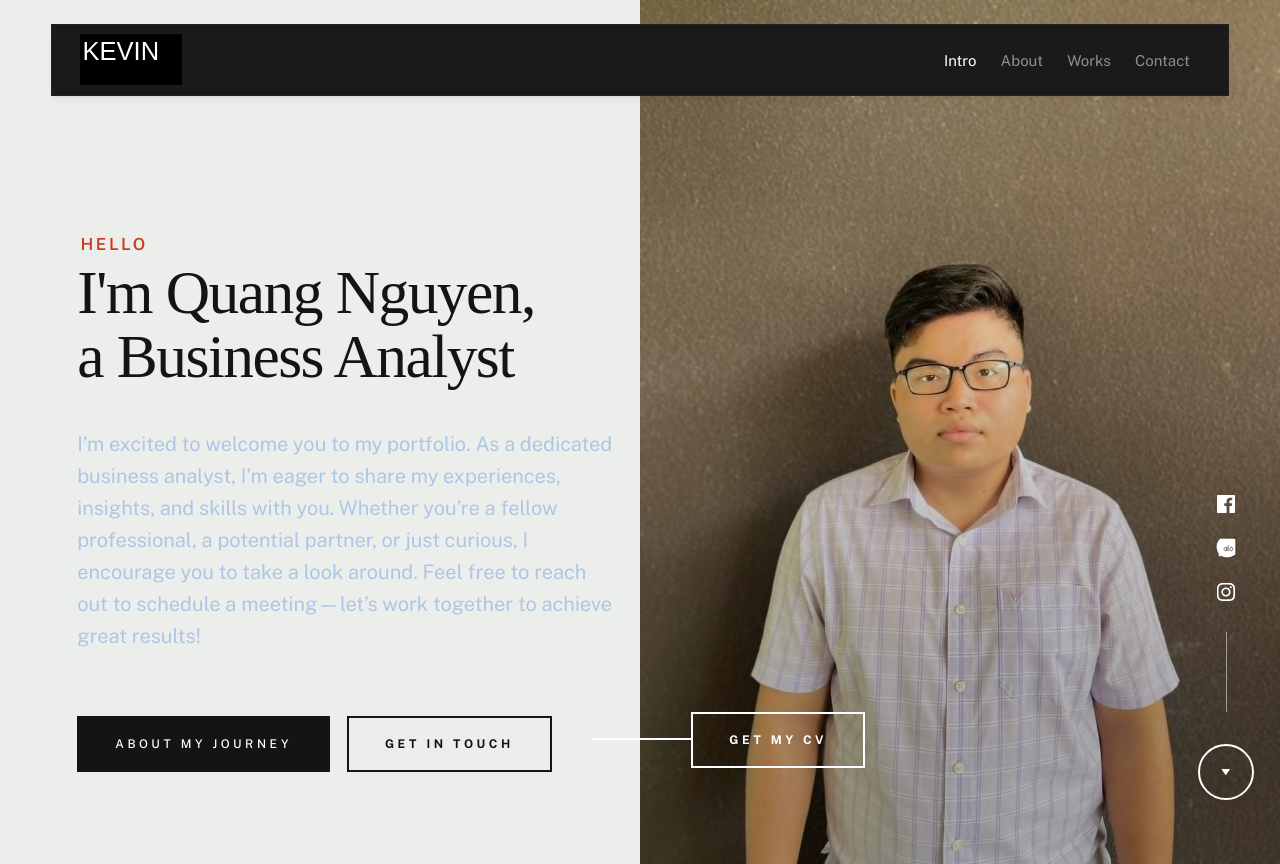
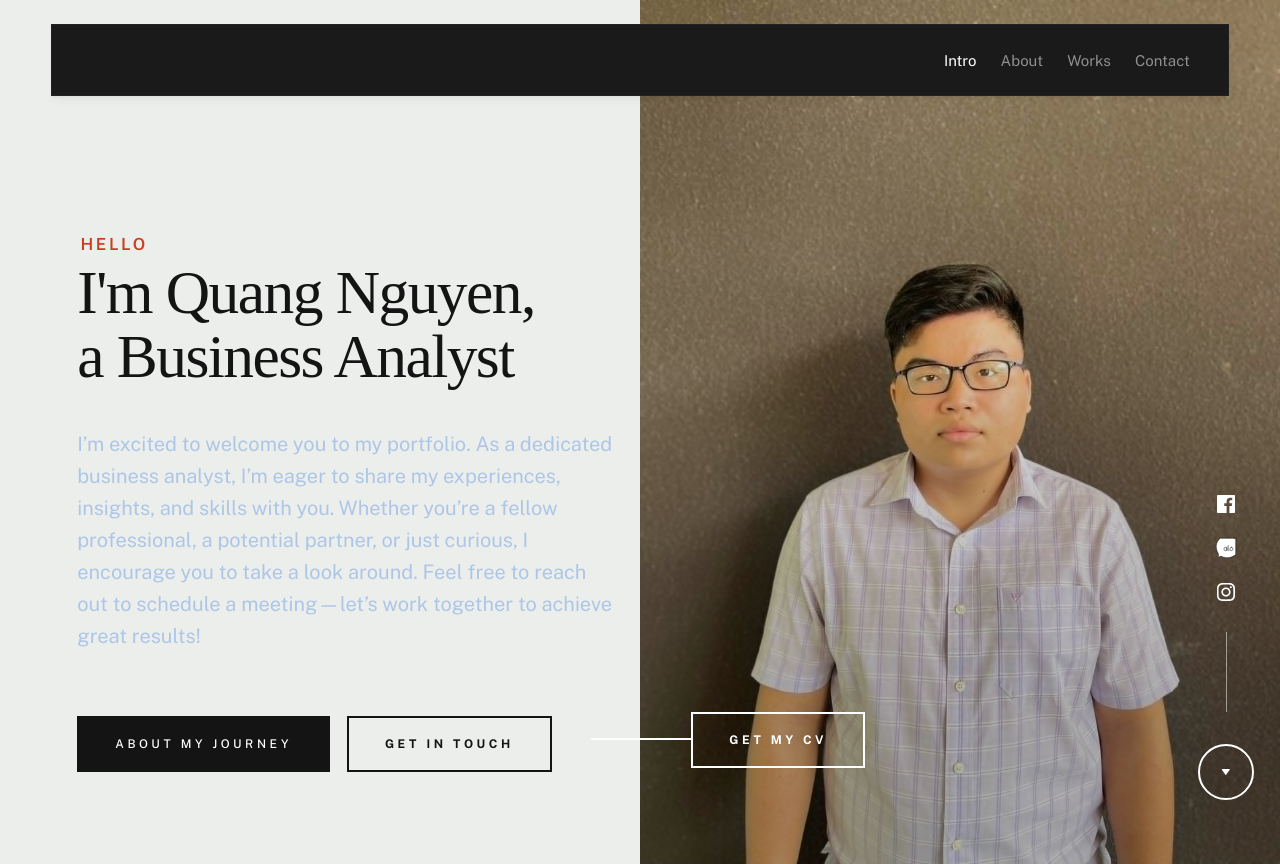
Before and after one commit to chamander2307/quang_nguyen, a plain HTML site: page index.html in a window 1280 px wide. Shown: the top 864 px of the page. Drawn offline with nearby package versions, Linux system fonts and the light colour scheme; a web font is replaced by a local one.

Commit message:
Add files via upload

```diff
--- a/index.html
+++ b/index.html
@@ -57,7 +57,6 @@
                 <div class="s-header__block">
                     <div class="s-header__logo">
                         <a class="logo" href="index.html">
-                            <img src="images/logo.svg" alt="Homepage">
                         </a>
                     </div>
 
```
